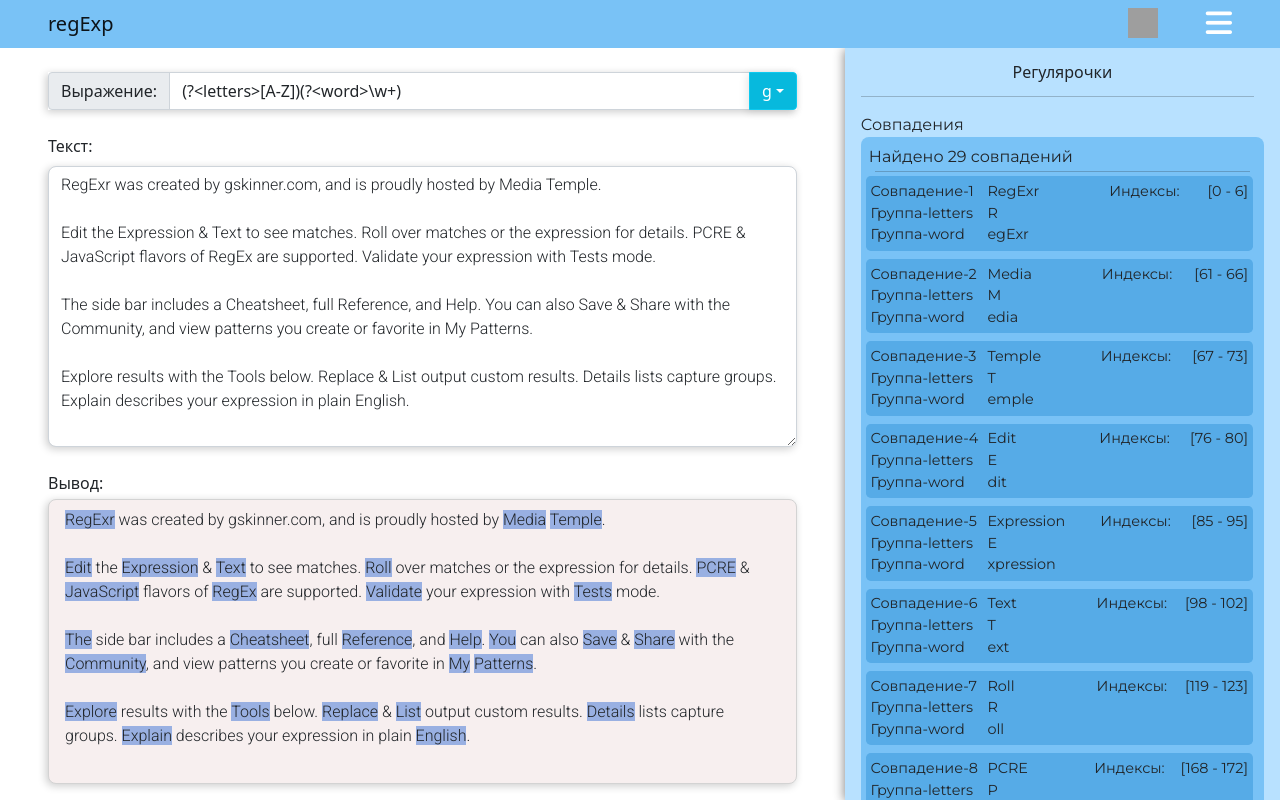
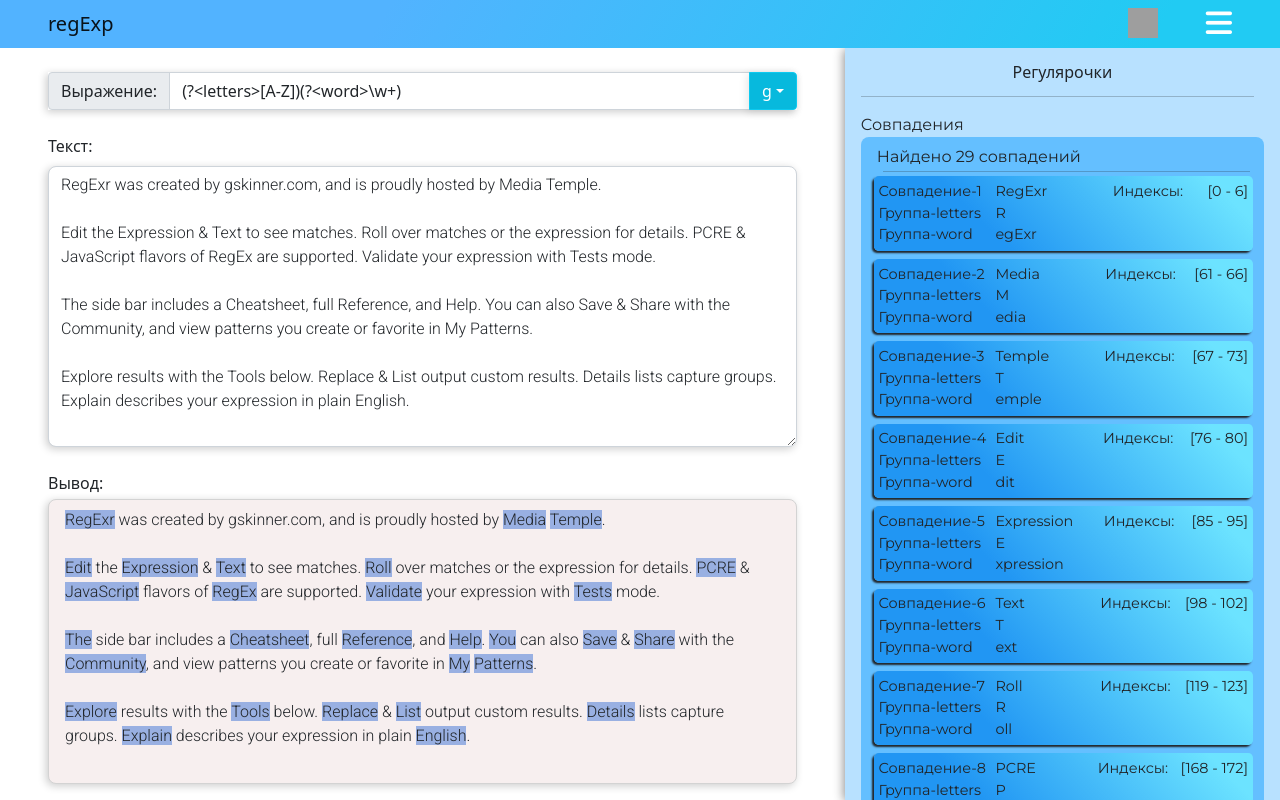
Before and after one commit to Ceratonin/project-regEx, a React (Create React App) app: page / in a window 1280 px wide. Built offline with nearby package versions, Linux system fonts and the light colour scheme; grey boxes are pictures that could not be loaded.

Commit message:
added tooltip and improved some styles
tooltip added by material UI

```diff
--- a/src/components/App.tsx
+++ b/src/components/App.tsx
@@ -11,6 +11,7 @@ import Input from "./Input";
 import Sidebar from "./Sidebar";
 import { IRenderII, IRenderE } from "../utils/types";
 import useOnMouse from "./hooks/useOnMouse";
+
 
 const App = () => {
   const { renderInputText, inputText }: IRenderII = Input();
--- a/src/components/Highlight.tsx
+++ b/src/components/Highlight.tsx
@@ -1,4 +1,5 @@
 import { useContext, useMemo } from "react";
+import Tooltip from "@mui/material/Tooltip";
 import RegExpContext from "../contexts/RegExpContext";
 import InputTextContext from "../contexts/InputTextContext";
 import MouseHoverContext from "../contexts/MouseHoverContext";
@@ -14,8 +15,8 @@ const Highlight = () => {
   const { indexes } = matchInfoObj;
 
   const handleClick = () => {
-    if(Ref && Ref.current)
-    Ref.current.scrollIntoView({ behavior:"smooth", block: "center" });
+    if (Ref && Ref.current)
+      Ref.current.scrollIntoView({ behavior: "smooth", block: "center" });
   };
 
   const allChunks = useMemo(() => {
@@ -30,10 +31,26 @@ const Highlight = () => {
         </span>
       );
     } else if (isHovered.index === i / 2) {
+      const ind = indexes[i / 2];
       return (
-        <span key={i} onClick={handleClick} className="color-hovered-1">
-          {str}
-        </span>
+        <Tooltip
+          componentsProps={{
+            tooltip: {
+              sx: {
+                color: "white",
+                background: "linear-gradient(220deg, #52b3ff 30%, #5b87eb 90%)",
+                fontSize: "1em",
+              },
+            },
+          }}
+          title={`[${ind.start} - ${ind.end}]`}
+          placement="top"
+          arrow
+        >
+          <span key={i} onClick={handleClick} className="color-hovered-1">
+            {str}
+          </span>
+        </Tooltip>
       );
     }
     return <span>{str}</span>;
--- a/src/components/Sidebar.tsx
+++ b/src/components/Sidebar.tsx
@@ -1,4 +1,4 @@
-import { useCallback, useContext, useEffect } from "react";
+import { useContext, useEffect } from "react";
 import RegExpContext from "../contexts/RegExpContext";
 import "../styles/styles.scss";
 import "../styles/highlightStyles.scss";
@@ -37,6 +37,7 @@ const Sidebar = ({ sidebarCheck }: ISidebarState) => {
     if (id === 0) groupName = `Совпадение-${index + 1}`;
     else groupName = `Группа-${id}`;
 
+    if (groups && groups[index])
       Object.keys(groups[index]).map((elemKey) => {
         if (
           groups[index][elemKey] !== undefined &&
--- a/src/styles/sidebar.scss
+++ b/src/styles/sidebar.scss
@@ -75,11 +75,12 @@ $anim-time: 0.4s;
           display: flex;
           flex-direction: column;
           height: 100%;
-          background-color: #79c2f6;
+          background-color: #64bfff;
           border-radius: 0.5rem;
           margin: 1rem 0;
           margin-top: 0;
           padding: 0.5rem;
+          padding-left: 1rem;
           overflow-y: auto;
           overflow-x: hidden;
           width: 100%;
@@ -92,7 +93,8 @@ $anim-time: 0.4s;
 
             .list-group-item {
               padding: 0.3rem;
-              background-color: #56abe7;
+              background: linear-gradient(45deg, #2196F3 30%, #6ce3ff 90%);
+              box-shadow: -2px 2px 2px;
               border: none;
               border-radius: 0.3rem;
               display: grid;
--- a/src/styles/styles.scss
+++ b/src/styles/styles.scss
@@ -76,7 +76,7 @@ section {
 }
 
 .navbar {
-  background-color: #79c2f6;
+  background: linear-gradient(120deg, #52b3ff 30%, #21CBF3 90%);
   i {
     font-size: 30px;
     color: white;
```
Also changed, not shown: package.json (+18 -14 lines), 1 other file (tests, documents, lock files or other folders). Lines whose indentation alone changed are shown as unchanged.
